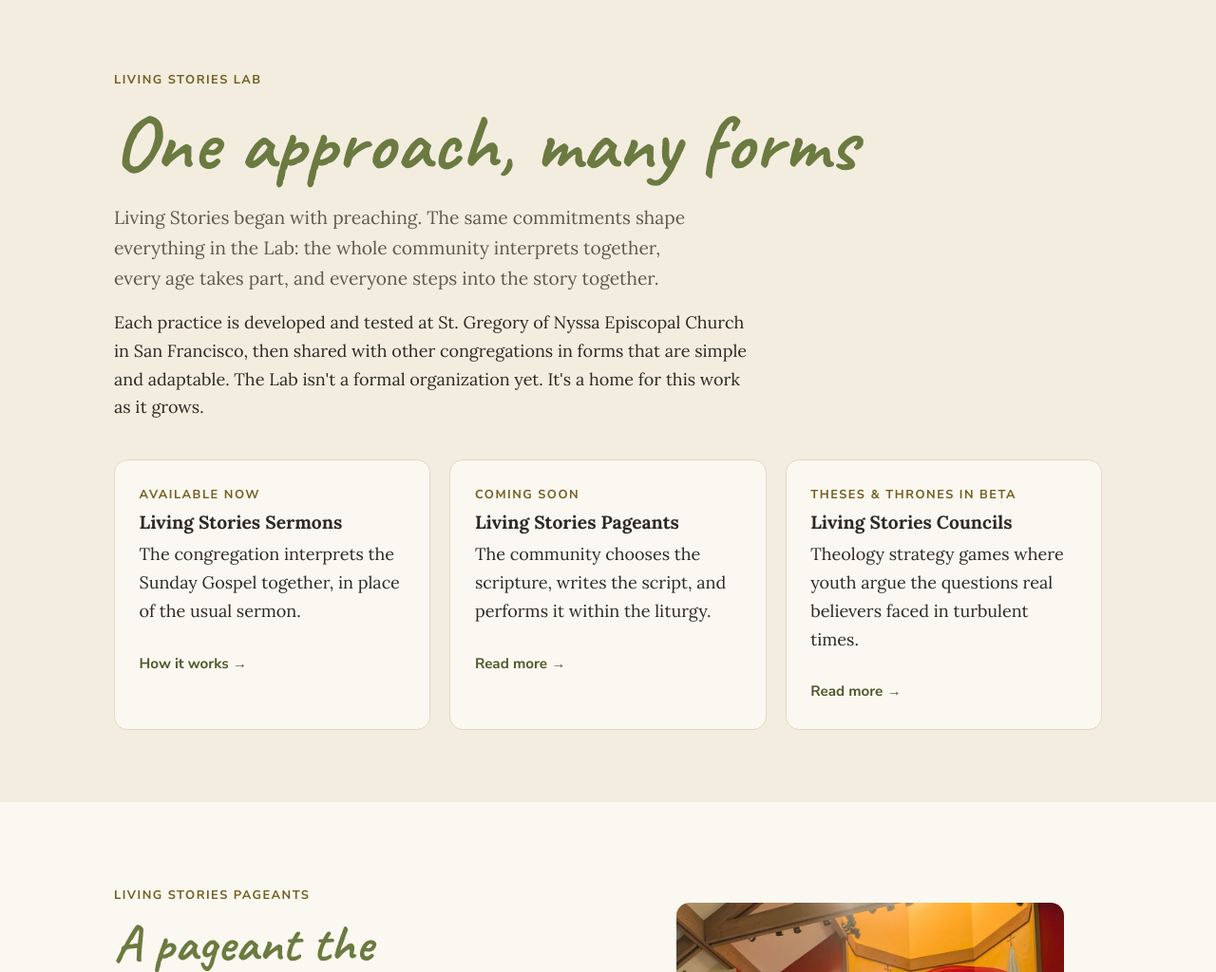
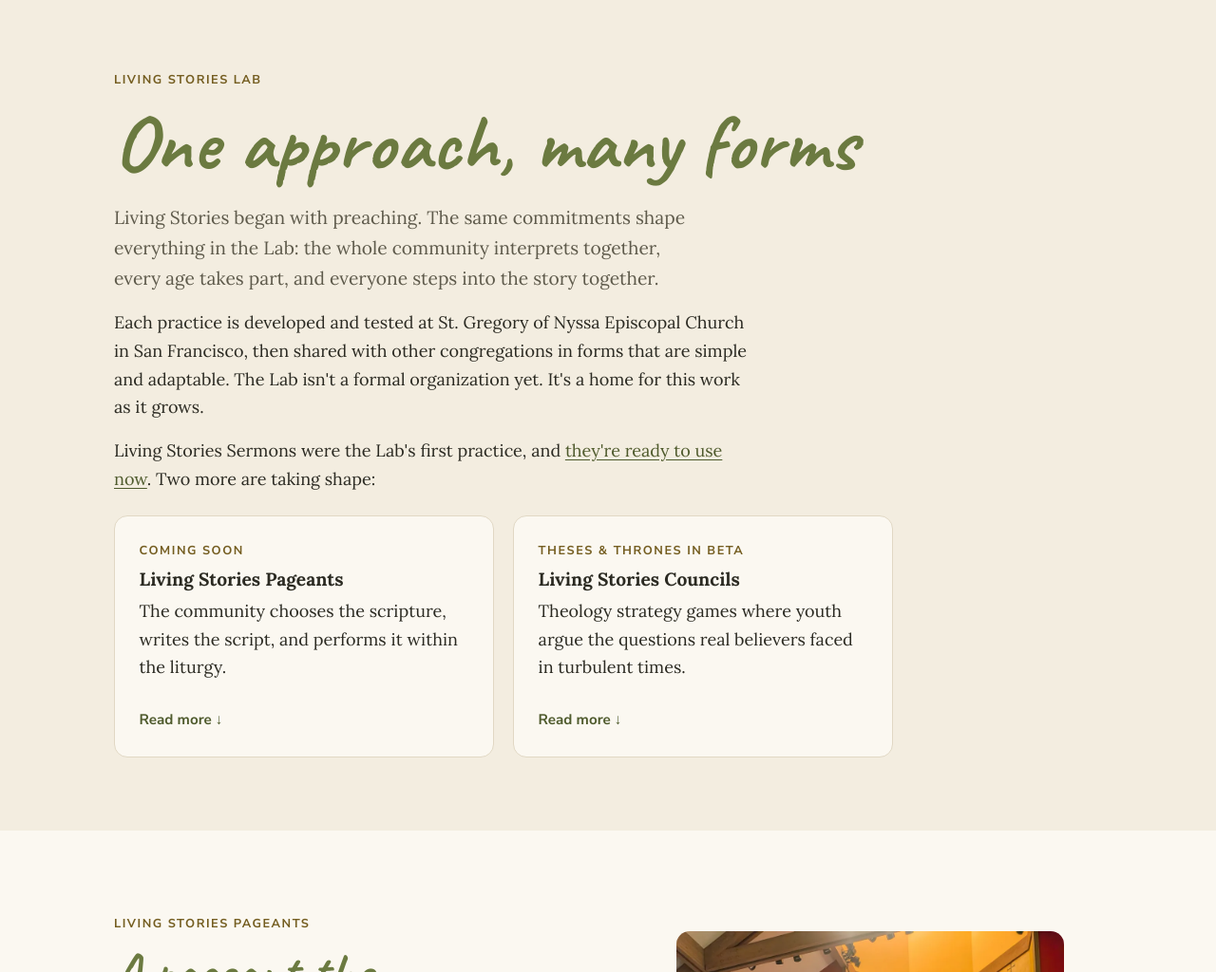
Before and after one commit to levenstrong/living-stories-site, an Astro site: page /lab in a window 1280 px wide. Shown: the part 76-1100 px from the top of the page at 95% size. Built offline with nearby package versions, Linux system fonts and the light colour scheme; Astro itself is replaced by a stand-in of ours.

Commit message:
Lab: replace sermons card with inline link; two cards for what's taking shape
Co-Authored-By: Claude Opus 5.5 <noreply@anthropic.com>
Claude-Session: https://claude.ai/code/session_01EbBbxaGDdRppZBrFizJehc

```diff
--- a/src/pages/lab.astro
+++ b/src/pages/lab.astro
@@ -9,24 +9,19 @@ import { contactEmail, links } from '../data/site';
       <h1>One approach, many forms</h1>
       <p class="lead">Living Stories began with preaching. The same commitments shape everything in the Lab: the whole community interprets together, every age takes part, and everyone steps into the story together.</p>
       <p class="prose">Each practice is developed and tested at St. Gregory of Nyssa Episcopal Church in San Francisco, then shared with other congregations in forms that are simple and adaptable. The Lab isn't a formal organization yet. It's a home for this work as it grows.</p>
-      <div class="grid-3" style="margin-top:2.5rem">
-        <a class="card" href="/how-it-works">
-          <p class="eyebrow" style="margin-bottom:.4rem">Available now</p>
-          <h3>Living Stories Sermons</h3>
-          <p>The congregation interprets the Sunday Gospel together, in place of the usual sermon.</p>
-          <span class="more">How it works →</span>
-        </a>
+      <p class="prose">Living Stories Sermons were the Lab's first practice, and <a href="/how-it-works">they're ready to use now</a>. Two more are taking shape:</p>
+      <div class="grid-2" style="margin-top:1.5rem">
         <a class="card" href="#pageants">
           <p class="eyebrow" style="margin-bottom:.4rem">Coming soon</p>
           <h3>Living Stories Pageants</h3>
           <p>The community chooses the scripture, writes the script, and performs it within the liturgy.</p>
-          <span class="more">Read more →</span>
+          <span class="more">Read more ↓</span>
         </a>
         <a class="card" href="#councils">
           <p class="eyebrow" style="margin-bottom:.4rem">Theses &amp; Thrones in beta</p>
           <h3>Living Stories Councils</h3>
           <p>Theology strategy games where youth argue the questions real believers faced in turbulent times.</p>
-          <span class="more">Read more →</span>
+          <span class="more">Read more ↓</span>
         </a>
       </div>
     </div>
--- a/src/styles/global.css
+++ b/src/styles/global.css
@@ -56,9 +56,10 @@ p { margin: 0 0 1rem; }
 .split { display: grid; grid-template-columns: 1fr 1fr; gap: clamp(2rem, 5vw, 4rem); align-items: center; }
 .split.wide-left { grid-template-columns: 1.2fr 1fr; }
 .grid-3 { display: grid; grid-template-columns: repeat(3, 1fr); gap: 1.25rem; }
+.grid-2 { display: grid; grid-template-columns: repeat(2, 1fr); gap: 1.25rem; max-width: 820px; }
 .stack > * + * { margin-top: 1rem; }
 @media (max-width: 820px) {
-  .split, .split.wide-left, .grid-3 { grid-template-columns: 1fr; }
+  .split, .split.wide-left, .grid-3, .grid-2 { grid-template-columns: 1fr; }
 }
 
 .photo { border-radius: 14px; overflow: hidden; }
```
